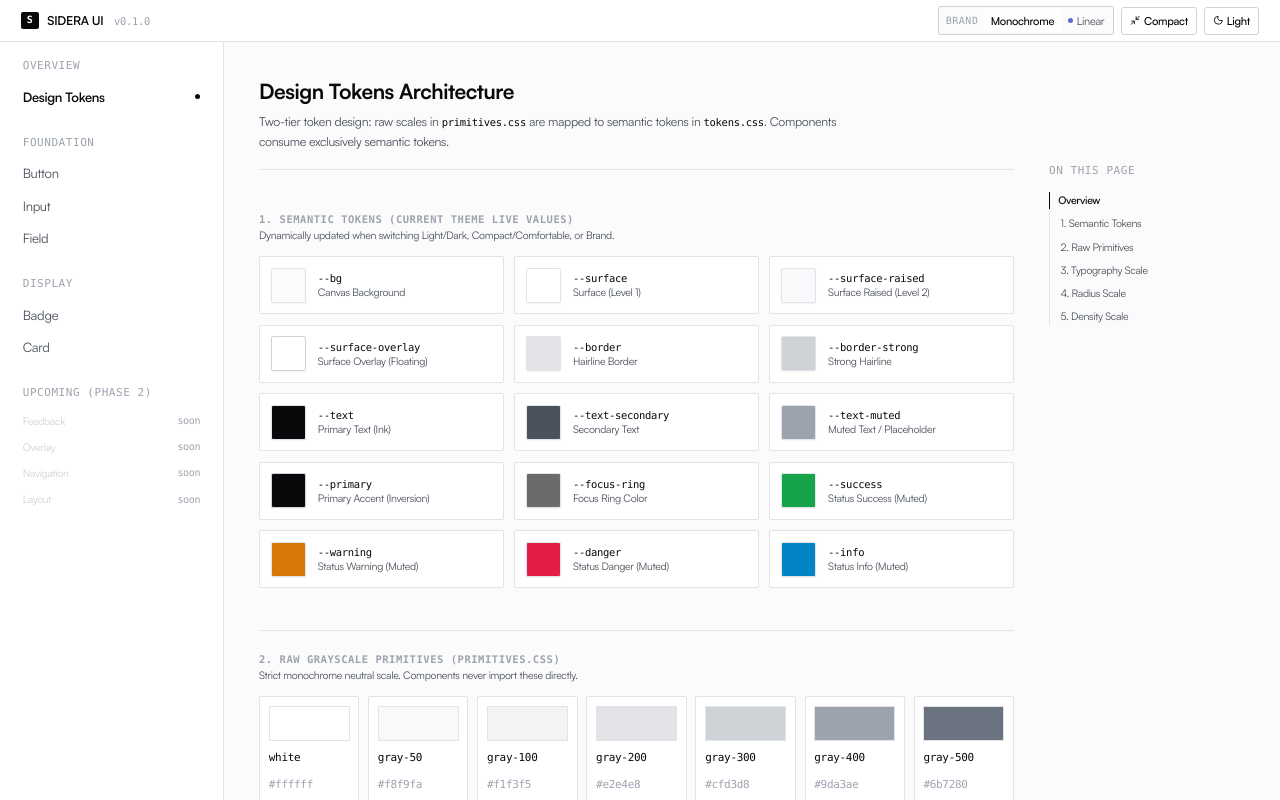
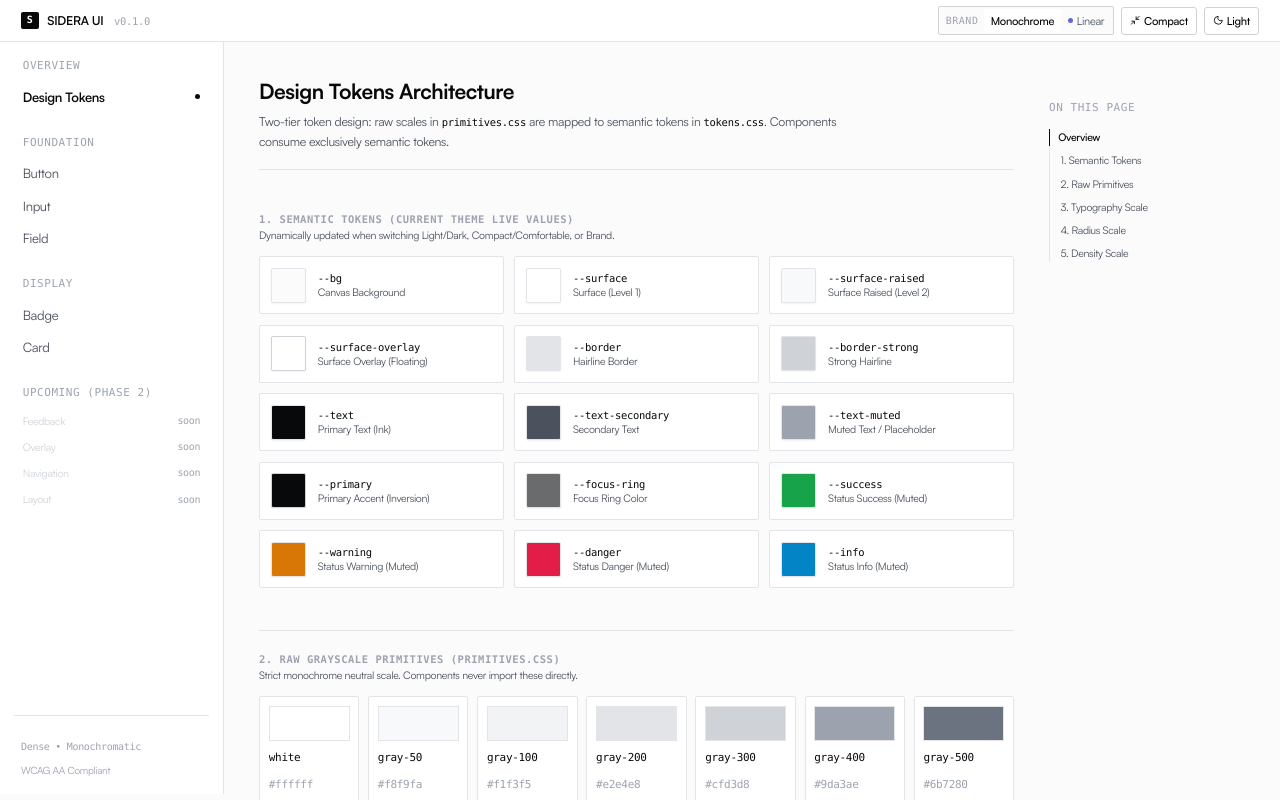
Before and after one commit to ryandaaa/sidera-ui, a React (Vite) app: page / in a window 1280 px wide. Shown: the top 800 px of the page. Built offline with nearby package versions, Linux system fonts and the light colour scheme.

Commit message:
fix: make Sidebar and On This Page floating sticky without stretching

```diff
--- a/src/App.tsx
+++ b/src/App.tsx
@@ -79,10 +79,10 @@ export default function App() {
       />
 
       {/* Main Workspace: Left Sidebar + Right Content Area */}
-      <div className="flex-1 flex w-full min-h-[calc(100vh-48px)]">
+      <div className="flex-1 flex w-full items-start">
         <Sidebar currentRoute={route} onRouteChange={handleRouteChange} />
 
-        <main className="flex-1 min-w-0 p-8 lg:p-10 overflow-y-auto">
+        <main className="flex-1 min-w-0 p-8 lg:p-10">
           {route === 'tokens' && <TokensPage />}
           {route === 'button' && <ButtonPreview />}
           {route === 'input' && <InputPreview />}
--- a/src/showcase/Sidebar.tsx
+++ b/src/showcase/Sidebar.tsx
@@ -47,7 +47,7 @@ const groups: NavGroup[] = [
 
 export function Sidebar({ currentRoute, onRouteChange }: SidebarProps) {
   return (
-    <aside className="w-64 shrink-0 border-r border-[var(--border)] bg-[var(--surface)] min-h-[calc(100vh-48px)] flex flex-col p-4 select-none">
+    <aside className="w-64 shrink-0 border-r border-[var(--border)] bg-[var(--surface)] h-[calc(100vh-48px)] sticky top-12 overflow-y-auto flex flex-col p-4 select-none">
       <nav className="flex flex-col gap-6 text-[13px]">
         {groups.map((group) => (
           <div key={group.title} className="flex flex-col gap-1.5">
--- a/src/showcase/TableOfContents.tsx
+++ b/src/showcase/TableOfContents.tsx
@@ -41,7 +41,7 @@ export function TableOfContents({ items }: TableOfContentsProps) {
   if (items.length === 0) return null
 
   return (
-    <nav className="w-56 shrink-0 hidden xl:block sticky top-16 h-[calc(100vh-64px)] overflow-y-auto py-8 pr-4 select-none">
+    <nav className="w-56 shrink-0 hidden xl:block sticky top-12 h-[calc(100vh-48px)] overflow-y-auto py-6 pr-4 select-none">
       <div className="space-y-3">
         <h4 className="text-[11px] font-mono font-medium uppercase tracking-wider text-[var(--text-muted)]">
           On this page
```
